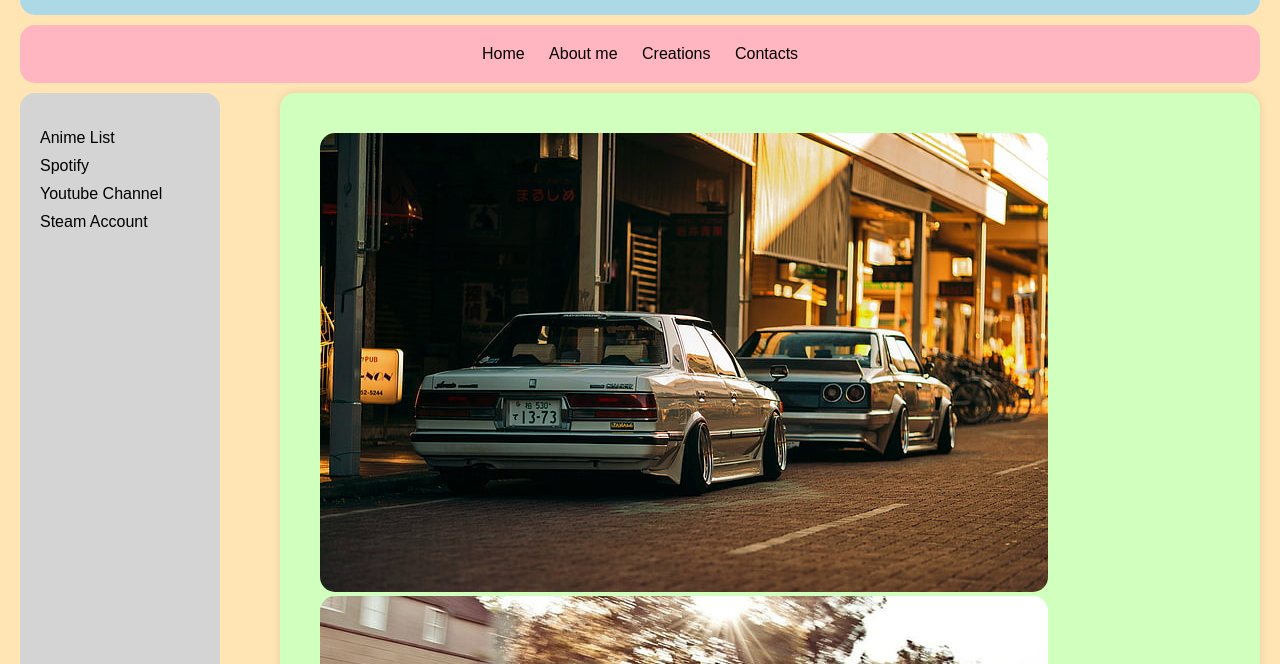
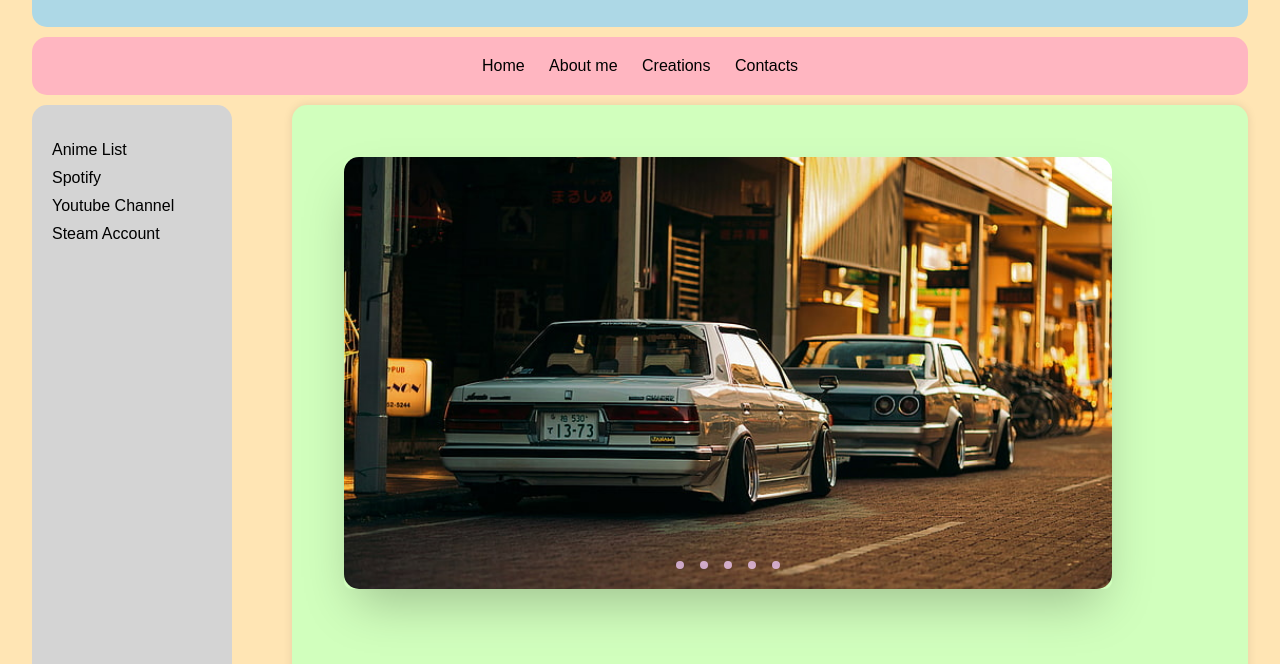
Before and after one commit to Scherzo3/MyWebsiteScherzo, a plain HTML site: page index.html in a window 1280 px wide. Shown: the part 251-915 px from the top of the page. Drawn offline with Linux system fonts and the light colour scheme.

Commit message:
Update style.css

```diff
--- a/style.css
+++ b/style.css
@@ -113,3 +113,71 @@ body {
    border-bottom-left-radius: 15px;
    border-bottom-right-radius: 15px;
  }
+ .container{
+   padding:2rem;
+
+}
+
+.slider-wrapper{
+   position:relative;
+   max-width:48rem;
+   margin:0 auto;
+}
+
+.slider{
+   display:flex;
+   aspect-ratio: 16/9;
+   overflow-x: auto;
+   scroll-snap-type: x mandatory;
+   scroll-behavior: smooth;
+   box-shadow: 0 1.5rem 3rem -0.75rem hsla(0, 0%, 0%, 0.25);
+   border-radius: 0.5rem;
+}
+
+.slider img{
+   flex: 1 0 100%;
+   scroll-snap-align: start;
+   object-fit: cover;
+}
+
+.slider-nav{
+   display:flex;
+   column-gap: 1rem;
+   position:absolute;
+   bottom:1.25rem;
+   left:50%;
+   transform: translateX(-50%);
+   z-index: 1;
+}
+
+.slider-nav a{
+   width:0.5rem;
+   height:0.5rem;
+   border-radius: 50%;
+   background-color: #f6cefc;
+   opacity: 75%;
+   transition: opacity ease 250ms;
+
+}
+.slider-nav a:hover{
+   opacity: 1;
+}
+#bodyarea-div{
+   text-align:center;
+}
+.clearfix::after{
+   display:block;
+   content:" ";
+   clear:both;
+}
+#footer-div{
+   margin-top:30px;
+   text-align: center;
+   margin-bottom:10px;
+}
+#wrapper-div{
+   float:right;
+   width:90%;
+   margin:auto;
+   background-color: #fbd1a2;
+}
```
